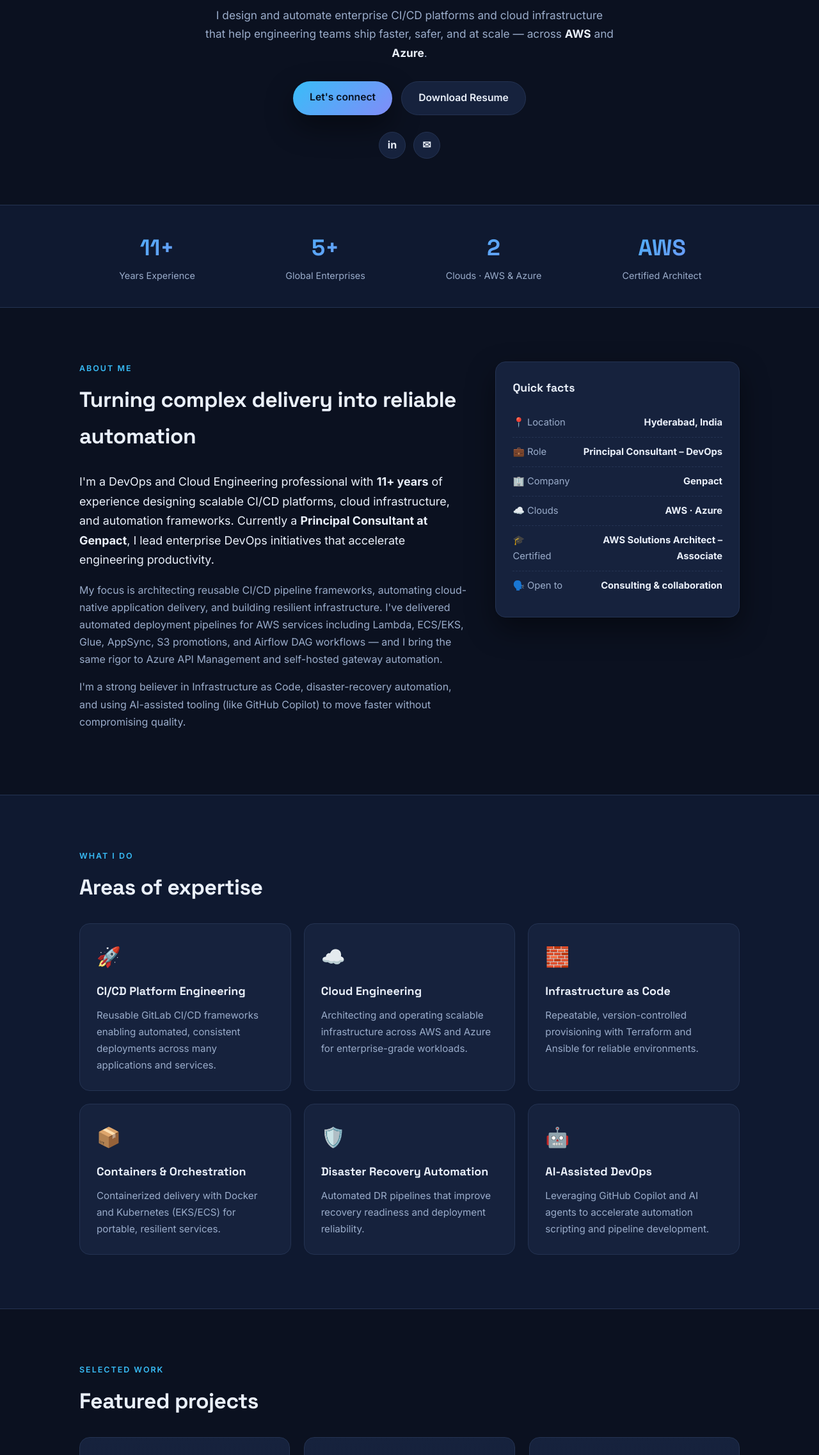
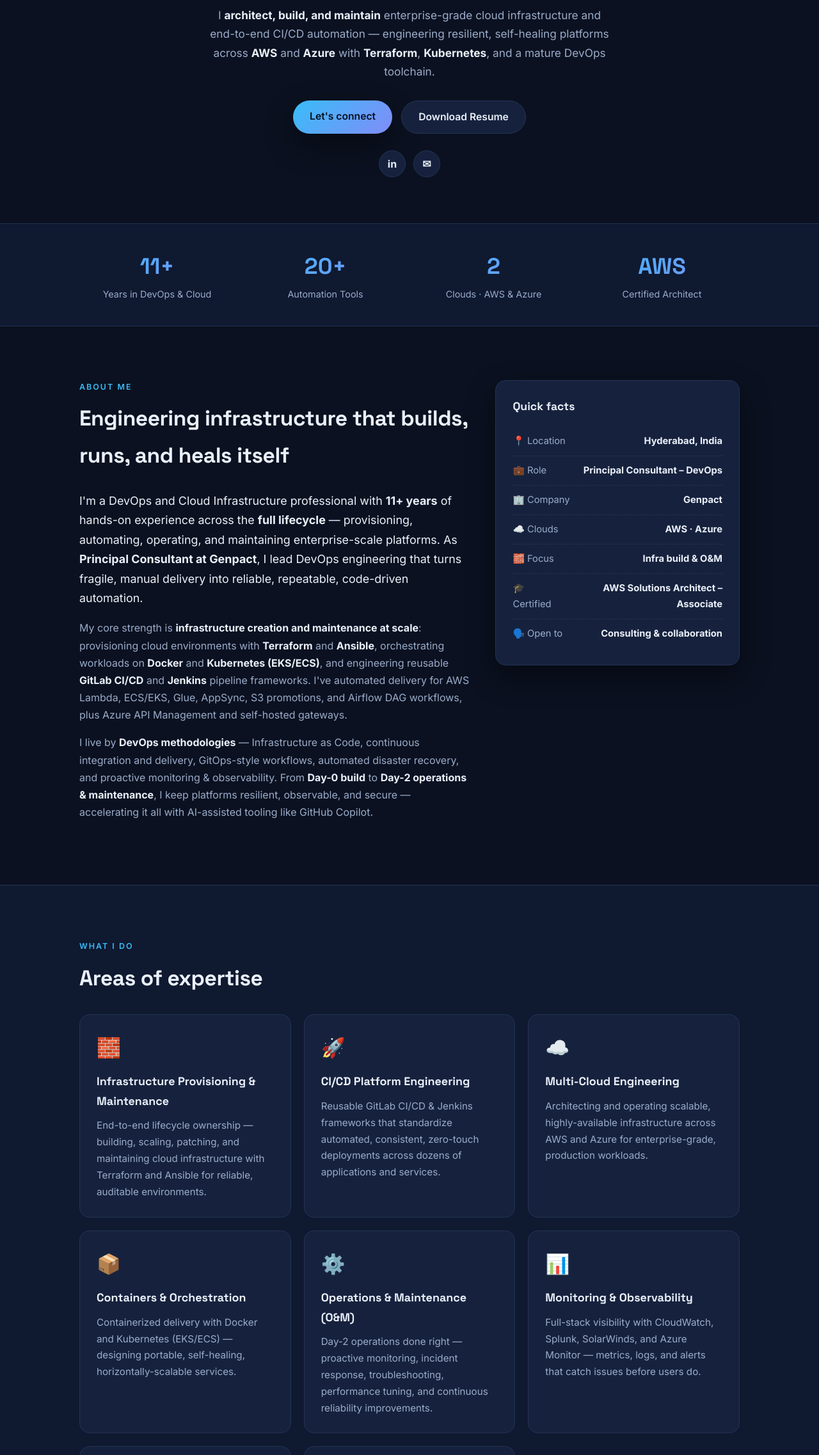
Before and after one commit to BalrajGoudKalal-DevOps/About, a plain HTML site: page index.html in a window 1280 px wide. Shown: the part 526-2800 px from the top of the page at 64% size. Drawn offline with Linux system fonts and the light colour scheme.

Commit message:
Amplify technical depth: infra build & O&M, methodologies, full tech stack section

```diff
--- a/index.html
+++ b/index.html
@@ -25,10 +25,10 @@
       <nav class="nav__links" id="navLinks">
         <a href="#about">About</a>
         <a href="#expertise">Expertise</a>
+        <a href="#stack">Tech Stack</a>
         <a href="#projects">Projects</a>
         <a href="#experience">Experience</a>
         <a href="#education">Education</a>
-        <a href="#interests">Interests</a>
         <a href="#contact" class="nav__cta">Contact</a>
       </nav>
     </div>
@@ -41,11 +41,12 @@
       <img class="hero__avatar" src="profile.png" alt="Balraj Goud Kalal" />
       <p class="hero__eyebrow">👋 Hello, I'm</p>
       <h1 class="hero__name">Balraj Goud Kalal</h1>
-      <p class="hero__title">DevOps &amp; Cloud Architect</p>
+      <p class="hero__title">DevOps &amp; Cloud Infrastructure Architect</p>
       <p class="hero__tagline">
-        I design and automate enterprise CI/CD platforms and cloud infrastructure that help
-        engineering teams ship faster, safer, and at scale — across <strong>AWS</strong> and
-        <strong>Azure</strong>.
+        I <strong>architect, build, and maintain</strong> enterprise-grade cloud infrastructure and
+        end-to-end CI/CD automation — engineering resilient, self-healing platforms across
+        <strong>AWS</strong> and <strong>Azure</strong> with <strong>Terraform</strong>,
+        <strong>Kubernetes</strong>, and a mature DevOps toolchain.
       </p>
       <div class="hero__cta">
         <a class="btn btn--primary" href="#contact">Let's connect</a>
@@ -61,8 +62,8 @@
   <!-- ===== Stats ===== -->
   <section class="stats">
     <div class="container stats__grid">
-      <div class="stat"><span class="stat__num">11+</span><span class="stat__label">Years Experience</span></div>
-      <div class="stat"><span class="stat__num">5+</span><span class="stat__label">Global Enterprises</span></div>
+      <div class="stat"><span class="stat__num">11+</span><span class="stat__label">Years in DevOps &amp; Cloud</span></div>
+      <div class="stat"><span class="stat__num">20+</span><span class="stat__label">Automation Tools</span></div>
       <div class="stat"><span class="stat__num">2</span><span class="stat__label">Clouds · AWS &amp; Azure</span></div>
       <div class="stat"><span class="stat__num">AWS</span><span class="stat__label">Certified Architect</span></div>
     </div>
@@ -74,24 +75,29 @@
       <div class="container about">
         <div class="about__main">
           <p class="section__eyebrow">About me</p>
-          <h2 class="section__title">Turning complex delivery into reliable automation</h2>
+          <h2 class="section__title">Engineering infrastructure that builds, runs, and heals itself</h2>
           <p class="lead">
-            I'm a DevOps and Cloud Engineering professional with <strong>11+ years</strong> of
-            experience designing scalable CI/CD platforms, cloud infrastructure, and automation
-            frameworks. Currently a <strong>Principal Consultant at Genpact</strong>, I lead
-            enterprise DevOps initiatives that accelerate engineering productivity.
+            I'm a DevOps and Cloud Infrastructure professional with <strong>11+ years</strong> of
+            hands-on experience across the <strong>full lifecycle</strong> — provisioning,
+            automating, operating, and maintaining enterprise-scale platforms. As
+            <strong>Principal Consultant at Genpact</strong>, I lead DevOps engineering that turns
+            fragile, manual delivery into reliable, repeatable, code-driven automation.
           </p>
           <p>
-            My focus is architecting reusable CI/CD pipeline frameworks, automating cloud-native
-            application delivery, and building resilient infrastructure. I've delivered automated
-            deployment pipelines for AWS services including Lambda, ECS/EKS, Glue, AppSync, S3
-            promotions, and Airflow DAG workflows — and I bring the same rigor to Azure API
-            Management and self-hosted gateway automation.
+            My core strength is <strong>infrastructure creation and maintenance at scale</strong>:
+            provisioning cloud environments with <strong>Terraform</strong> and
+            <strong>Ansible</strong>, orchestrating workloads on <strong>Docker</strong> and
+            <strong>Kubernetes (EKS/ECS)</strong>, and engineering reusable
+            <strong>GitLab CI/CD</strong> and <strong>Jenkins</strong> pipeline frameworks. I've
+            automated delivery for AWS Lambda, ECS/EKS, Glue, AppSync, S3 promotions, and Airflow
+            DAG workflows, plus Azure API Management and self-hosted gateways.
           </p>
           <p>
-            I'm a strong believer in Infrastructure as Code, disaster-recovery automation, and
-            using AI-assisted tooling (like GitHub Copilot) to move faster without compromising
-            quality.
+            I live by <strong>DevOps methodologies</strong> — Infrastructure as Code, continuous
+            integration and delivery, GitOps-style workflows, automated disaster recovery, and
+            proactive monitoring &amp; observability. From <strong>Day-0 build</strong> to
+            <strong>Day-2 operations &amp; maintenance</strong>, I keep platforms resilient,
+            observable, and secure — accelerating it all with AI-assisted tooling like GitHub Copilot.
           </p>
         </div>
         <aside class="about__card">
@@ -101,6 +107,7 @@
             <li><span>💼 Role</span><strong>Principal Consultant – DevOps</strong></li>
             <li><span>🏢 Company</span><strong>Genpact</strong></li>
             <li><span>☁️ Clouds</span><strong>AWS · Azure</strong></li>
+            <li><span>🧱 Focus</span><strong>Infra build &amp; O&amp;M</strong></li>
             <li><span>🎓 Certified</span><strong>AWS Solutions Architect – Associate</strong></li>
             <li><span>🗣️ Open to</span><strong>Consulting &amp; collaboration</strong></li>
           </ul>
@@ -115,35 +122,92 @@
         <h2 class="section__title">Areas of expertise</h2>
         <div class="cards">
           <article class="card">
+            <div class="card__icon">🧱</div>
+            <h3>Infrastructure Provisioning &amp; Maintenance</h3>
+            <p>End-to-end lifecycle ownership — building, scaling, patching, and maintaining cloud infrastructure with Terraform and Ansible for reliable, auditable environments.</p>
+          </article>
+          <article class="card">
             <div class="card__icon">🚀</div>
             <h3>CI/CD Platform Engineering</h3>
-            <p>Reusable GitLab CI/CD frameworks enabling automated, consistent deployments across many applications and services.</p>
+            <p>Reusable GitLab CI/CD &amp; Jenkins frameworks that standardize automated, consistent, zero-touch deployments across dozens of applications and services.</p>
           </article>
           <article class="card">
             <div class="card__icon">☁️</div>
-            <h3>Cloud Engineering</h3>
-            <p>Architecting and operating scalable infrastructure across AWS and Azure for enterprise-grade workloads.</p>
-          </article>
-          <article class="card">
-            <div class="card__icon">🧱</div>
-            <h3>Infrastructure as Code</h3>
-            <p>Repeatable, version-controlled provisioning with Terraform and Ansible for reliable environments.</p>
+            <h3>Multi-Cloud Engineering</h3>
+            <p>Architecting and operating scalable, highly-available infrastructure across AWS and Azure for enterprise-grade, production workloads.</p>
           </article>
           <article class="card">
             <div class="card__icon">📦</div>
             <h3>Containers &amp; Orchestration</h3>
-            <p>Containerized delivery with Docker and Kubernetes (EKS/ECS) for portable, resilient services.</p>
+            <p>Containerized delivery with Docker and Kubernetes (EKS/ECS) — designing portable, self-healing, horizontally-scalable services.</p>
+          </article>
+          <article class="card">
+            <div class="card__icon">⚙️</div>
+            <h3>Operations &amp; Maintenance (O&amp;M)</h3>
+            <p>Day-2 operations done right — proactive monitoring, incident response, troubleshooting, performance tuning, and continuous reliability improvements.</p>
+          </article>
+          <article class="card">
+            <div class="card__icon">📊</div>
+            <h3>Monitoring &amp; Observability</h3>
+            <p>Full-stack visibility with CloudWatch, Splunk, SolarWinds, and Azure Monitor — metrics, logs, and alerts that catch issues before users do.</p>
           </article>
           <article class="card">
             <div class="card__icon">🛡️</div>
             <h3>Disaster Recovery Automation</h3>
-            <p>Automated DR pipelines that improve recovery readiness and deployment reliability.</p>
+            <p>Automated DR pipelines and failover runbooks that improve recovery readiness, cut RTO/RPO, and harden deployment reliability.</p>
           </article>
           <article class="card">
             <div class="card__icon">🤖</div>
             <h3>AI-Assisted DevOps</h3>
-            <p>Leveraging GitHub Copilot and AI agents to accelerate automation scripting and pipeline development.</p>
+            <p>Leveraging GitHub Copilot and AI agents to accelerate automation scripting, pipeline development, and root-cause analysis.</p>
           </article>
+        </div>
+      </div>
+    </section>
+
+    <!-- ===== Tech Stack ===== -->
+    <section id="stack" class="section">
+      <div class="container">
+        <p class="section__eyebrow">Tools &amp; Technologies</p>
+        <h2 class="section__title">My technical stack</h2>
+        <p class="lead">A battle-tested toolchain spanning the entire DevOps lifecycle — from code to cloud to operations.</p>
+        <div class="stack">
+          <div class="stack__group">
+            <h4>🔁 CI/CD &amp; Version Control</h4>
+            <div class="tags"><span>GitLab CI/CD</span><span>Jenkins</span><span>Git</span><span>CodeCommit</span></div>
+          </div>
+          <div class="stack__group">
+            <h4>🧱 Infrastructure as Code</h4>
+            <div class="tags"><span>Terraform</span><span>Ansible</span></div>
+          </div>
+          <div class="stack__group">
+            <h4>📦 Containers &amp; Orchestration</h4>
+            <div class="tags"><span>Docker</span><span>Kubernetes</span><span>Amazon EKS</span><span>Amazon ECS</span></div>
+          </div>
+          <div class="stack__group">
+            <h4>☁️ AWS Services</h4>
+            <div class="tags"><span>EC2</span><span>ECS</span><span>EKS</span><span>Lambda</span><span>Glue</span><span>AppSync</span><span>S3</span><span>IAM</span><span>VPC</span><span>Auto Scaling</span><span>ALB / ELB</span><span>CloudWatch</span><span>Route 53</span><span>CloudFront</span><span>SQS</span><span>SNS</span><span>RDS</span></div>
+          </div>
+          <div class="stack__group">
+            <h4>🔷 Azure Services</h4>
+            <div class="tags"><span>API Management (APIM)</span><span>Self-Hosted Gateway</span><span>Azure Monitor</span></div>
+          </div>
+          <div class="stack__group">
+            <h4>📜 Scripting &amp; Languages</h4>
+            <div class="tags"><span>Python</span><span>Bash / Shell</span><span>YAML</span></div>
+          </div>
+          <div class="stack__group">
+            <h4>📊 Monitoring &amp; Observability</h4>
+            <div class="tags"><span>CloudWatch</span><span>Splunk</span><span>SolarWinds</span><span>Azure Monitor</span></div>
+          </div>
+          <div class="stack__group">
+            <h4>🧩 Operations &amp; Collaboration</h4>
+            <div class="tags"><span>Jira</span><span>ServiceNow</span><span>Linux</span></div>
+          </div>
+          <div class="stack__group">
+            <h4>📋 Methodologies</h4>
+            <div class="tags"><span>DevOps</span><span>CI/CD Automation</span><span>Infrastructure as Code</span><span>GitOps</span><span>Agile</span><span>Disaster Recovery</span></div>
+          </div>
         </div>
       </div>
     </section>
```
Also changed, not shown: style.css (+13 -0 lines).
